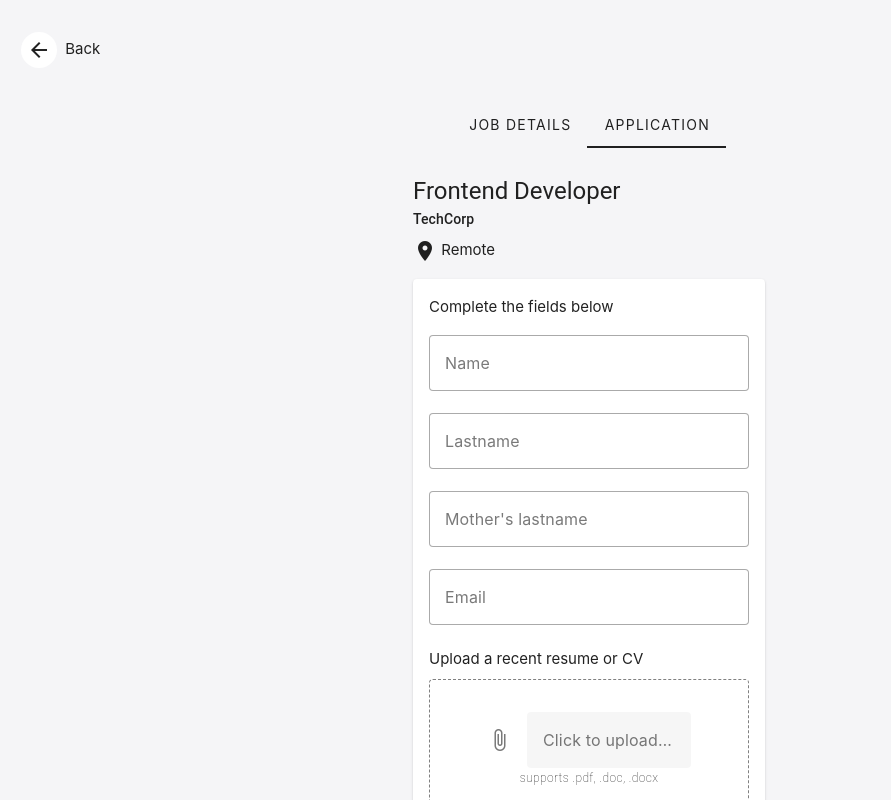
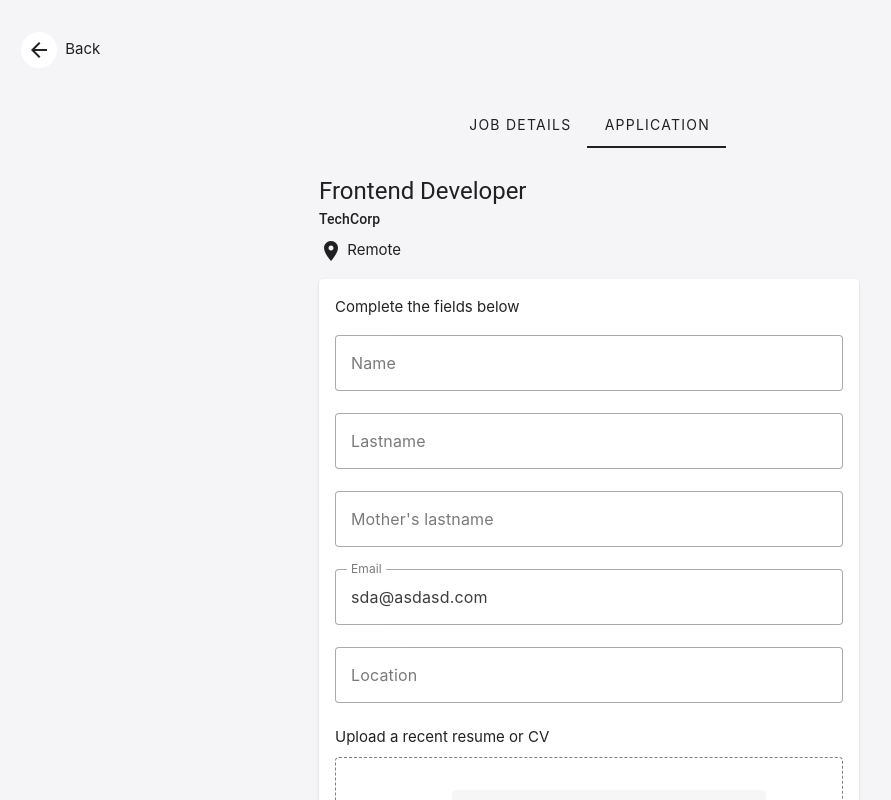
Before and after one commit to naycont/ultimate-job-finder, a Vue app: page /jobs/1 in a window 1280 px wide. Both pictures are taken after a click on the tab "APPLICATION". Shown: the top 800 px of the page, without its empty margins (51-942 px from the left). Built offline with nearby package versions, Linux system fonts and the light colour scheme.

Commit message:
implementing application form

```diff
--- a/src/components/jobs/JobApplication.vue
+++ b/src/components/jobs/JobApplication.vue
@@ -1,19 +1,59 @@
 <script lang="ts" setup>
 import FileUploader from '@/components/shared/FileUploader.vue'
-import { defineProps, type PropType } from 'vue'
+import { defineProps, type PropType, ref } from 'vue'
 import type Job from '@/interfaces/Job'
+import type JobApplication from '@/interfaces/JobApplication'
+import { formValidationRules } from '@/utils/JobUtils'
+import { VForm } from 'vuetify/components'
+import { applicationService } from '@/services/ApplicationService'
 
-defineProps({
+const props = defineProps({
   job: {
     type: Object as PropType<Job>,
     default: () => {},
     required: true
   }
 })
+
+const jobApplicationForm = ref<InstanceType<typeof VForm> | null>(null)
+
+const jobApplication = ref<JobApplication>({
+  jobId: props.job.id,
+  name: '',
+  lastname: '',
+  mothersLastname: '',
+  email: 'sda@asdasd.com',
+  location: '',
+  resumeUrl: ''
+})
+
+const isLoading = ref<boolean>(false)
+
+const submitAplication = async (event: SubmitEvent) => {
+  event.preventDefault()
+  //TODO:
+  // implement file uploader logic, to get file url
+
+  const { valid } = await jobApplicationForm.value?.validate()
+
+  if (valid) {
+    // send to API
+    try {
+      isLoading.value = true
+      const response = await applicationService.sendApplication(jobApplication.value)
+      if (response?.data) {
+      }
+    } catch {
+    } finally {
+      isLoading.value = false
+    }
+    jobApplicationForm.value?.reset()
+  }
+}
 </script>
 <template>
   <v-row justify="center" class="my-4">
-    <v-col sm="12" md="6" lg="4">
+    <v-col sm="12" md="6" lg="6" xl="4">
       <div class="d-flex flex-column">
         <span class="text-h5">{{ job.title }}</span>
         <span class="text-subtitle-2">{{ job.company }}</span>
@@ -24,18 +64,53 @@ defineProps({
           <span>Complete the fields below</span>
         </div>
 
-        <v-form class="mt-4">
-          <v-text-field label="Name" variant="outlined"></v-text-field>
-          <v-text-field label="Lastname" variant="outlined"></v-text-field>
-          <v-text-field label="Mother's lastname" variant="outlined"></v-text-field>
-          <v-text-field label="Email" variant="outlined"></v-text-field>
+        <v-form class="mt-4" validate-on="submit" ref="jobApplicationForm">
+          <v-text-field
+            v-model="jobApplication.name"
+            label="Name"
+            variant="outlined"
+            :rules="formValidationRules.required"
+          ></v-text-field>
+
+          <v-text-field
+            v-model="jobApplication.lastname"
+            label="Lastname"
+            variant="outlined"
+            :rules="formValidationRules.required"
+          ></v-text-field>
+
+          <v-text-field
+            v-model="jobApplication.mothersLastname"
+            label="Mother's lastname"
+            variant="outlined"
+            :rules="formValidationRules.required"
+          ></v-text-field>
+
+          <v-text-field
+            v-model="jobApplication.email"
+            label="Email"
+            variant="outlined"
+            :rules="formValidationRules.email"
+          ></v-text-field>
+
+          <v-text-field
+            v-model="jobApplication.location"
+            label="Location"
+            variant="outlined"
+            :rules="formValidationRules.required"
+          ></v-text-field>
+
           <FileUploader
             title="Upload a recent resume or CV"
             label="Click to upload resume"
             hint="supports .pdf, .doc, .docx"
+            required
           />
-
-          <div class="d-flex justify-end mt-4"><v-btn color="primary">Submit</v-btn></div>
+          <div class="d-flex justify-end mt-4">
+            <v-btn type="submit" color="primary" @click="submitAplication" :loading="isLoading"
+              >Submit</v-btn
+            >
+          </div>
         </v-form>
       </v-card>
     </v-col>
--- /dev/null
+++ b/src/interfaces/JobApplication.ts
@@ -0,0 +1,9 @@
+export default interface JobApplication {
+  jobId: number
+  name: string
+  lastname: string
+  mothersLastname: string
+  email: string
+  location: string
+  resumeUrl: string
+}
--- /dev/null
+++ b/src/services/applicationService.ts
@@ -0,0 +1,16 @@
+import type JobApplication from '@/interfaces/JobApplication'
+
+export const applicationService = {
+  sendApplication: async (jobApplication: JobApplication) => {
+    return new Promise((resolve) => {
+      const timeout = setTimeout(() => {
+        console.log('Delayed for 2 second.')
+        resolve({
+          data: 'Submitted!'
+        })
+      }, 2000)
+
+      clearTimeout(timeout)
+    })
+  }
+}
--- /dev/null
+++ b/src/utils/JobUtils.ts
@@ -0,0 +1,26 @@
+export const formValidationRules = {
+  required: [
+    (value: string) => {
+      if (value && value.trim() !== '') return true
+
+      return 'This field is required.'
+    },
+    (value: string) => {
+      if (value.length > 1) return true
+
+      return 'This field must be greater than 1 character.'
+    }
+  ],
+  email: [
+    (value: string) => {
+      if (value) return true
+
+      return 'This field is required.'
+    },
+    (value: string) => {
+      if (/.+@.+\..+/.test(value)) return true
+
+      return 'E-mail must be valid'
+    }
+  ]
+}
```
